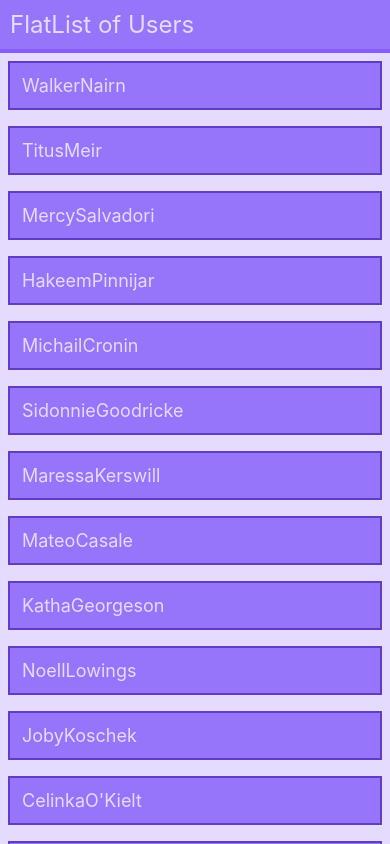
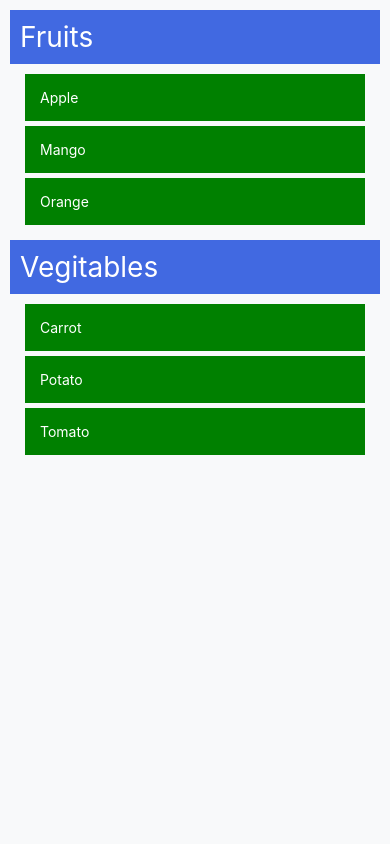
Before and after one commit to YaseenAminM/Learning_React_Native, a React Native app: screen / in a window 390 px wide. Built offline with nearby package versions, Linux system fonts and the light colour scheme.

Commit message:
SectionList Component | Display Nested Array Data

```diff
--- a/App.jsx
+++ b/App.jsx
@@ -12,9 +12,10 @@ import UseState from './src/components/UseState';
 import Props from './src/components/Props';
 import InputComponent from './src/components/InputComponent';
 import FlatListComponent from './src/components/FlatListComponent';
+import SelectionListComponent from './src/components/SelectionListComponent';
 
 export default function App() {
-  return <View style={styles.appContainer}>{<FlatListComponent />}</View>;
+  return <View style={styles.appContainer}>{<SelectionListComponent />}</View>;
 }
 
 const styles = StyleSheet.create({
--- /dev/null
+++ b/src/components/SelectionListComponent.jsx
@@ -0,0 +1,85 @@
+/* eslint-disable react-native/no-inline-styles */
+import { View, Text, SectionList } from 'react-native';
+import React from 'react';
+
+const listItems = [
+  {
+    title: 'Fruits',
+    data: [
+      {
+        id: 1,
+        name: 'Apple',
+      },
+      {
+        id: 2,
+        name: 'Mango',
+      },
+      {
+        id: 3,
+        name: 'Orange',
+      },
+    ],
+  },
+  {
+    title: 'Vegitables',
+    data: [
+      {
+        id: 4,
+        name: 'Carrot',
+      },
+      {
+        id: 5,
+        name: 'Potato',
+      },
+      {
+        id: 6,
+        name: 'Tomato',
+      },
+    ],
+  },
+];
+
+export default function SelectionListComponent() {
+  function renderItem({ item }) {
+    return (
+      <View
+        style={{
+          backgroundColor: 'green',
+          padding: 15,
+          marginHorizontal: 25,
+          marginBottom: 5,
+        }}>
+        <Text
+          style={{
+            color: '#fff',
+          }}>
+          {item.name}
+        </Text>
+      </View>
+    );
+  }
+  function renderSectionHeader({ section }) {
+    return (
+      <View
+        style={{
+          backgroundColor: 'royalblue',
+          padding: 10,
+          margin: 10,
+        }}>
+        <Text
+          style={{
+            color: '#fff',
+            fontSize: 28,
+          }}>
+          {section.title}
+        </Text>
+      </View>
+    );
+  }
+
+  return (
+    <View>
+      <SectionList sections={listItems} renderItem={renderItem} renderSectionHeader={renderSectionHeader} />
+    </View>
+  );
+}
```
